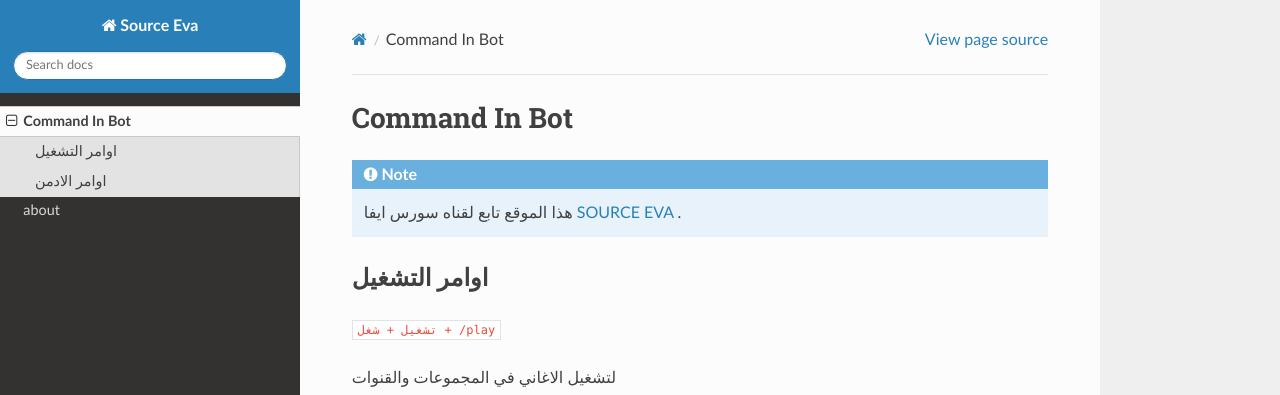
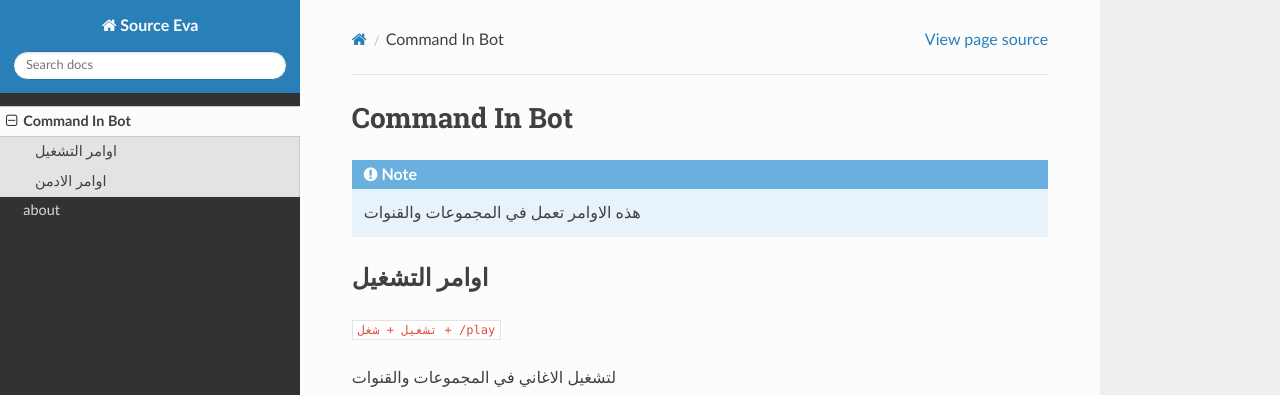
Before and after one commit to deveva205/tutorial-Sourceeva, a Sphinx documentation site: the page built from docs/source/usage.rst, in a window 1280 px wide and 1023 px high. Shown: the top 395 px of the window. Built offline with Sphinx 7.4.7 and the Read the Docs theme 3.1.0, drawn with Linux system fonts in a browser that asks for light colours.

Commit message:
Update usage.rst

```diff
--- a/docs/source/usage.rst
+++ b/docs/source/usage.rst
@@ -3,7 +3,7 @@ Command In Bot
 
 .. note::
 
-   هذا الموقع تابع لقناه سورس ايفا `SOURCE EVA <https://t.me/sourceeva>`_ .
+   هذه الاوامر تعمل في المجموعات والقنوات
 
 
 اوامر التشغيل
```
